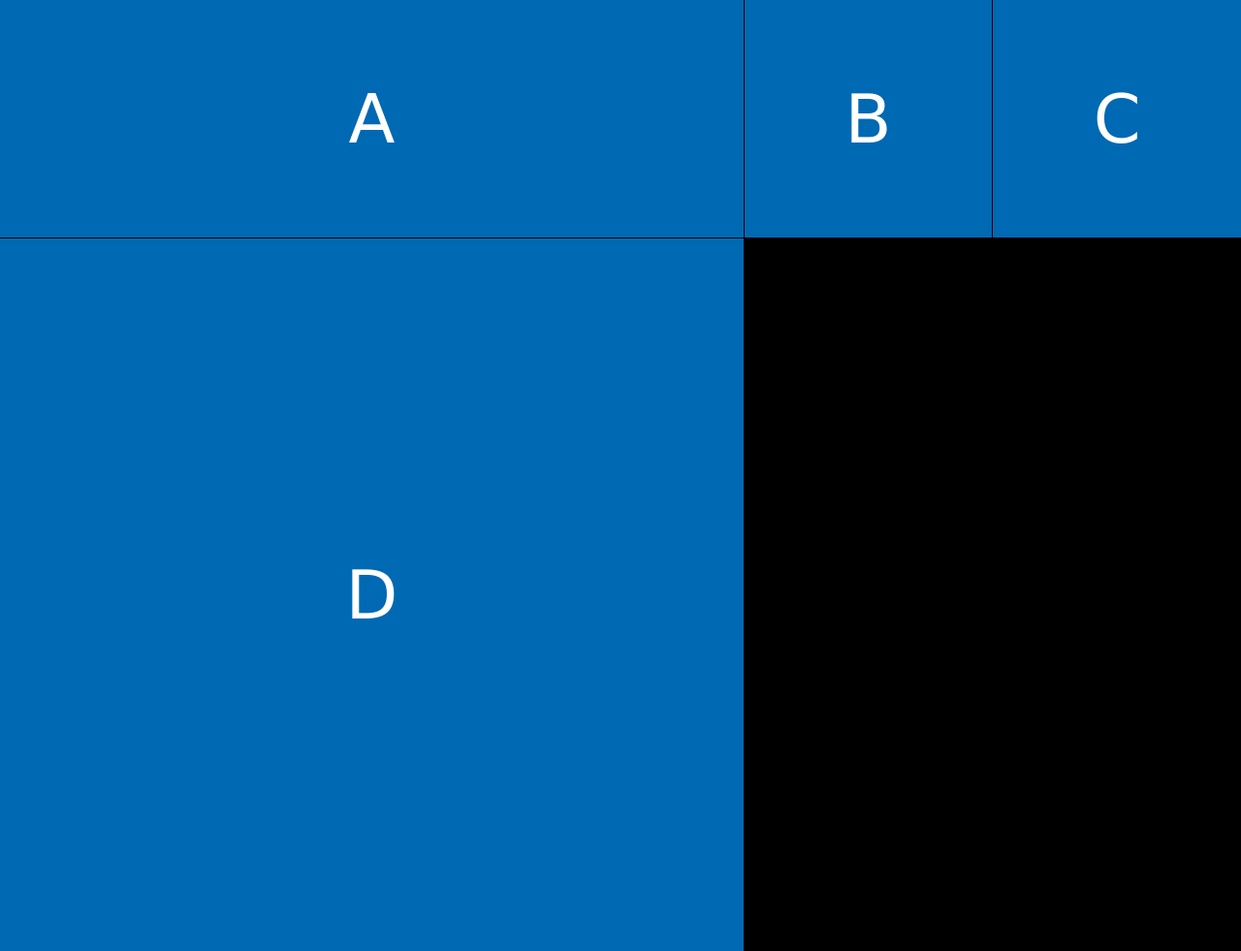
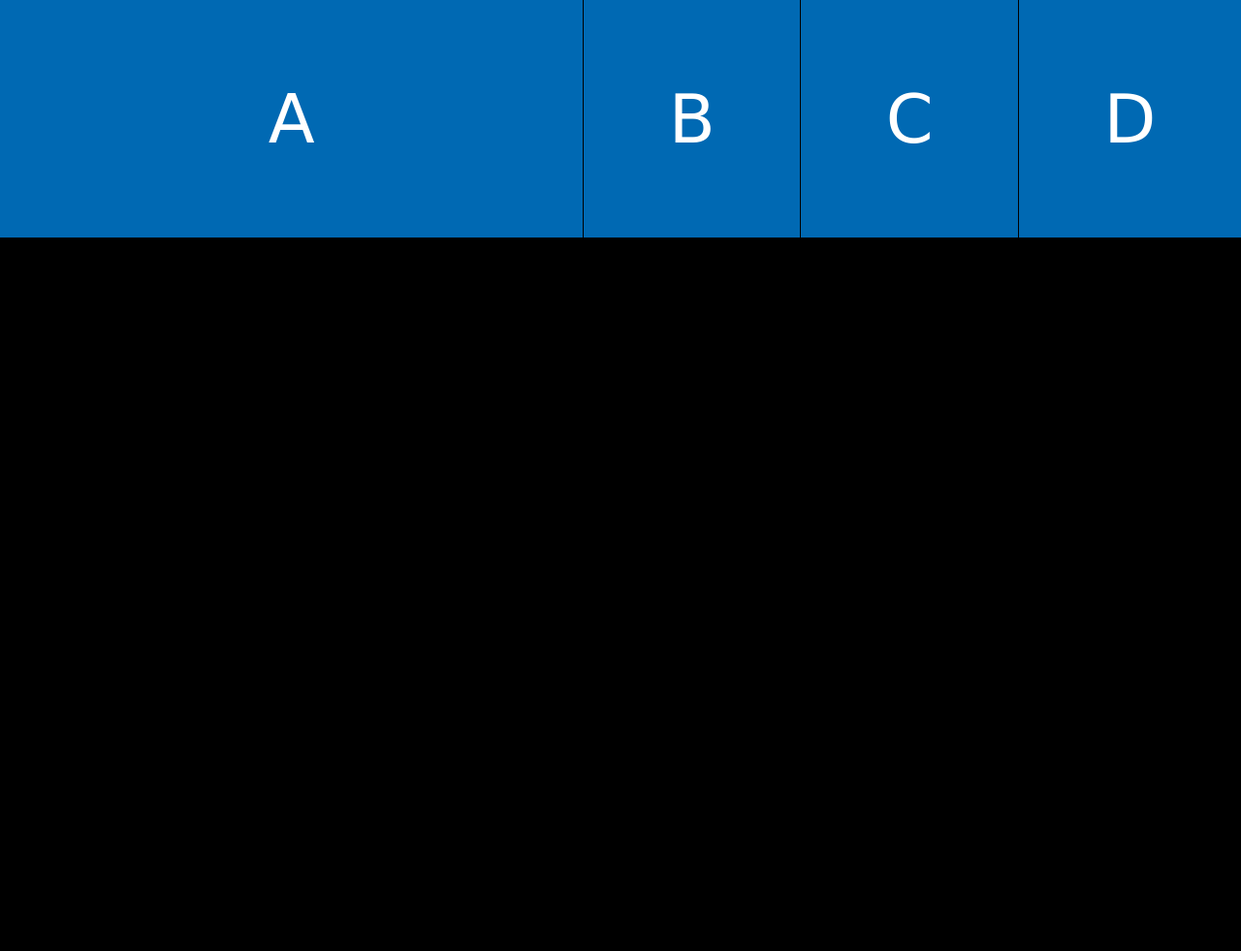
Before and after one commit to stephangriesel/GettingStartedWithGrid, a plain HTML site: page index.html in a window 1280 px wide. Shown: the whole page at 97% size. Drawn offline with Linux system fonts and the light colour scheme; a web font is replaced by a local one.

Commit message:
add more media queries

```diff
--- a/css/main.css
+++ b/css/main.css
@@ -42,10 +42,28 @@ body,html {
 
 .wrapper {
 	display:grid;
-	grid-template-columns: 3fr 1fr 1fr;
-	grid-template-rows: 1fr 3fr;
+	grid-template-columns: 1fr 1fr 1fr;
 }
 }
+
+/* Larger than tablet */
+@media (min-width: 750px) {
+
+.wrapper {
+	display:grid;
+	grid-template-columns: 2fr 1fr 1fr;
+}
+}
+
+/* Larger than fablet */
+@media (min-width: 1000px) {
+
+.wrapper {
+	display:grid;
+	grid-template-columns: 3fr 1fr 1fr 1fr;
+}
+}
+
 
 /* ######################################### */
 /* Media Queries End */
```
